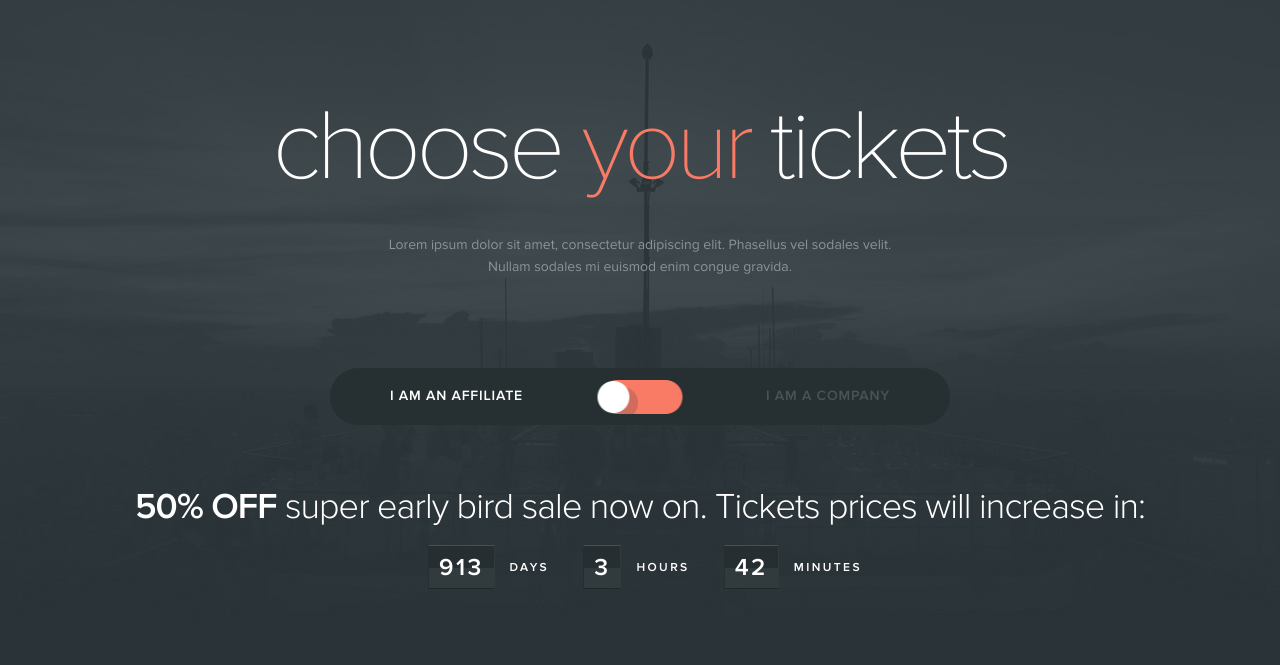
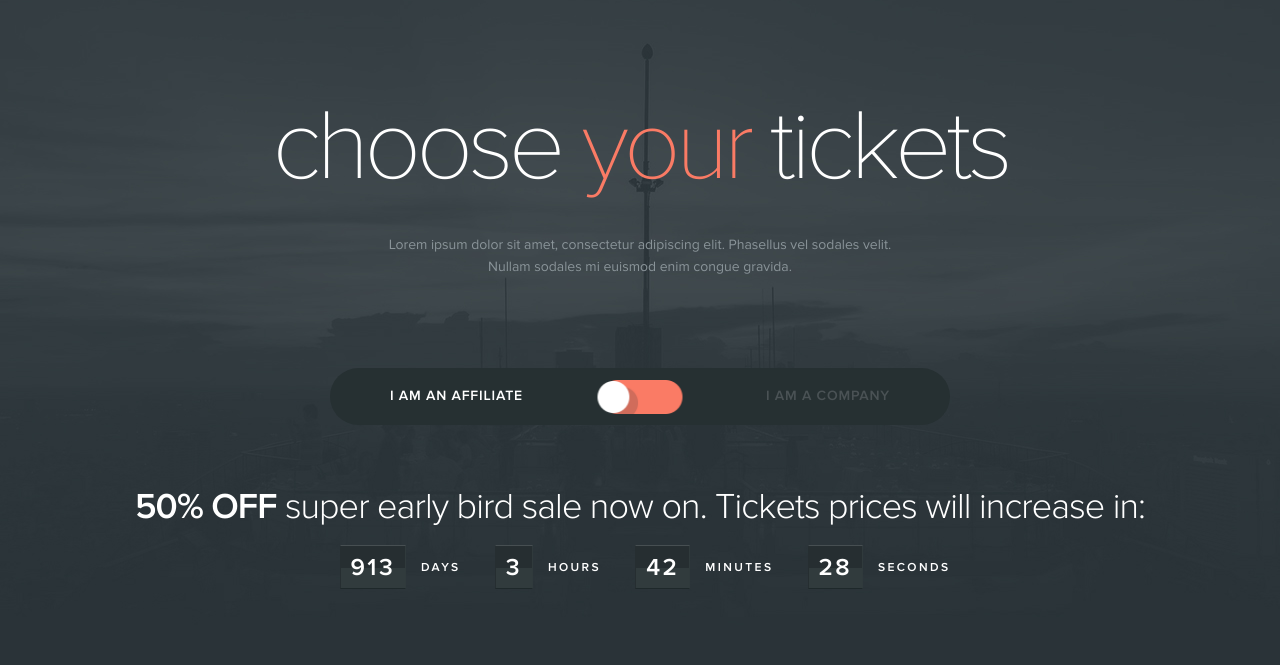
Before and after one commit to ezwon/test, a plain HTML site: page index.html at #/tickets in a window 1280 px wide. Shown: the part 95-760 px from the top of the page. Drawn offline with Linux system fonts and the light colour scheme; some packages are replaced by stand-ins of ours; animation ran at ten frames a second.

Commit message:
added seconds on countdown

```diff
--- a/app/views/tickets.html
+++ b/app/views/tickets.html
@@ -33,9 +33,9 @@
                         <li>
                             <span>{{minutes}}</span><h5>minutes</h5>
                         </li>
-                        <!--<li>-->
-                            <!--<span>{{seconds}}</span><h5>seconds</h5>-->
-                        <!--</li>-->
+                        <li>
+                            <span>{{seconds}}</span><h5>seconds</h5>
+                        </li>
                     </ul>
                     </timer>
                 </div>
```
